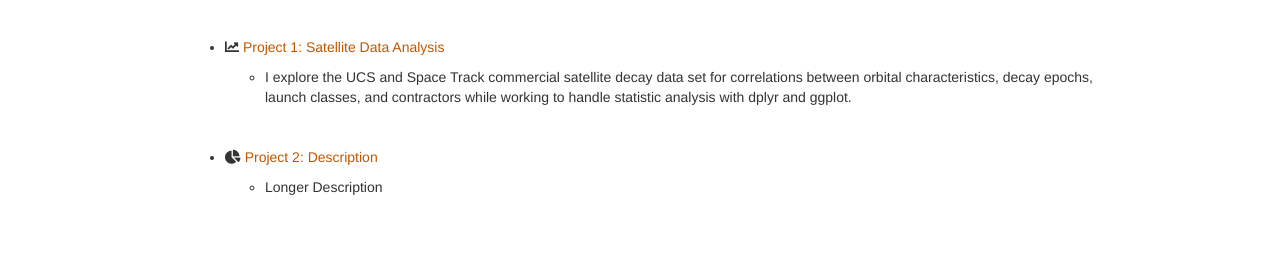
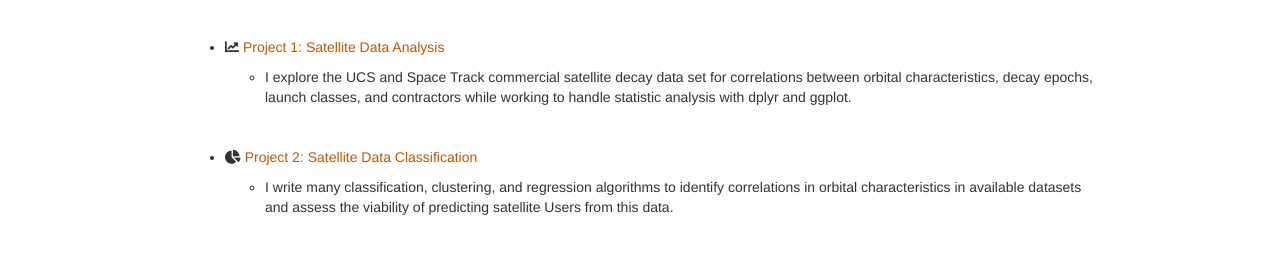
Before and after one commit to carsumptive/carsumptive.github.io, a plain HTML site: page portfolio.html in a window 1280 px wide. Shown: the part 146-400 px from the top of the page. Drawn offline with nearby package versions, Linux system fonts and the light colour scheme; some packages are replaced by stand-ins of ours.

Commit message:
updated site

```diff
--- a/portfolio.html
+++ b/portfolio.html
@@ -305,7 +305,7 @@ $(document).ready(function () {
   </a>
 </li>
 <li>
-  <a href="https://www.linkedin.com/in/carsonlansdowne/">
+  <a href="http://linkedin.com/USERNAME">
     <span class="fab fa-linkedin fa-lg"></span>
 
   </a>
@@ -334,9 +334,9 @@ $(document).ready(function () {
 </ul>
 <p><br></p>
 <ul>
-<li><p><i class="fa fa-chart-pie"> </i> <a href="https://www.google.com">Project 2: Description</a></p>
+<li><p><i class="fa fa-chart-pie"> </i> <a href="https://carsumptive.github.io/project2/">Project 2: Satellite Data Classification</a></p>
 <ul>
-<li>Longer Description</li>
+<li>I write many classification, clustering, and regression algorithms to identify correlations in orbital characteristics in available datasets and assess the viability of predicting satellite Users from this data.</li>
 </ul></li>
 </ul>
 
```
